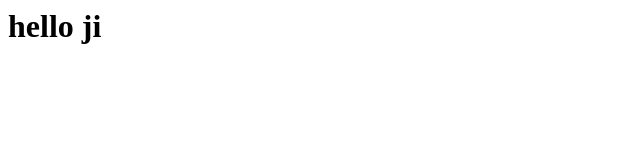
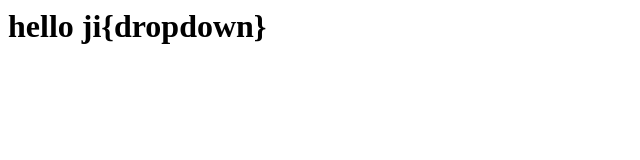
Before and after one commit to Yaswantkumarcoder/weather-app-by-yaswant, a plain HTML site: page index.html in a window 1280 px wide. Shown: the whole page, without its empty margins (0-640 px from the left). Drawn offline with Linux system fonts and the light colour scheme.

Commit message:
add dropdown

```diff
--- a/index.html
+++ b/index.html
@@ -1 +1 @@
-<h1>hello ji</h1>
+<h1>hello ji{dropdown}</h1>
```
